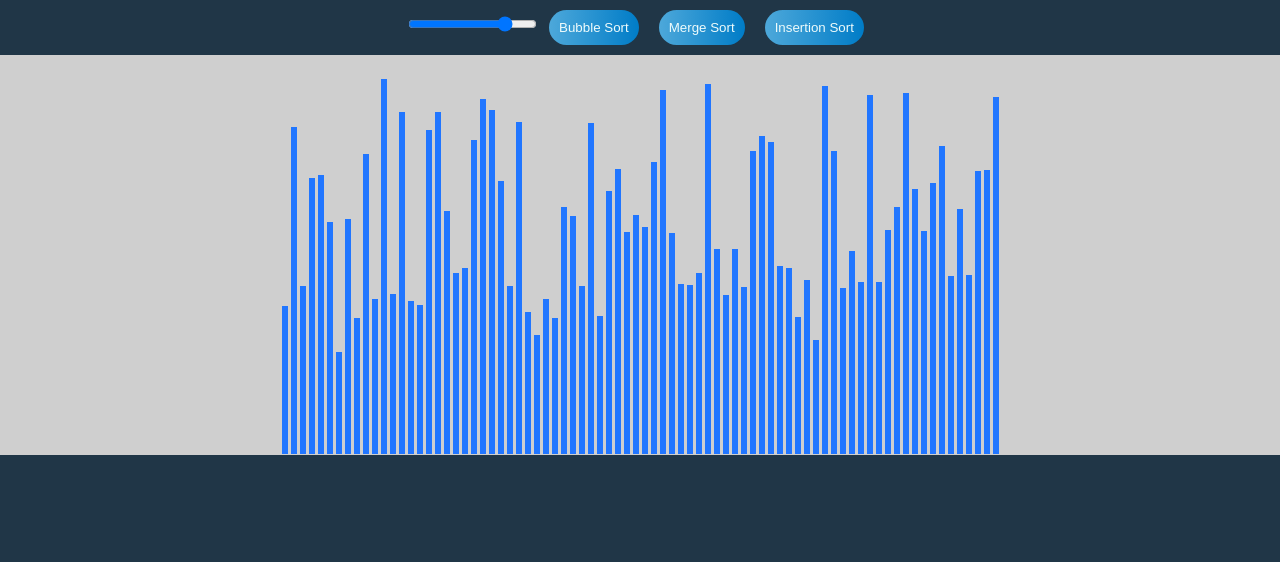
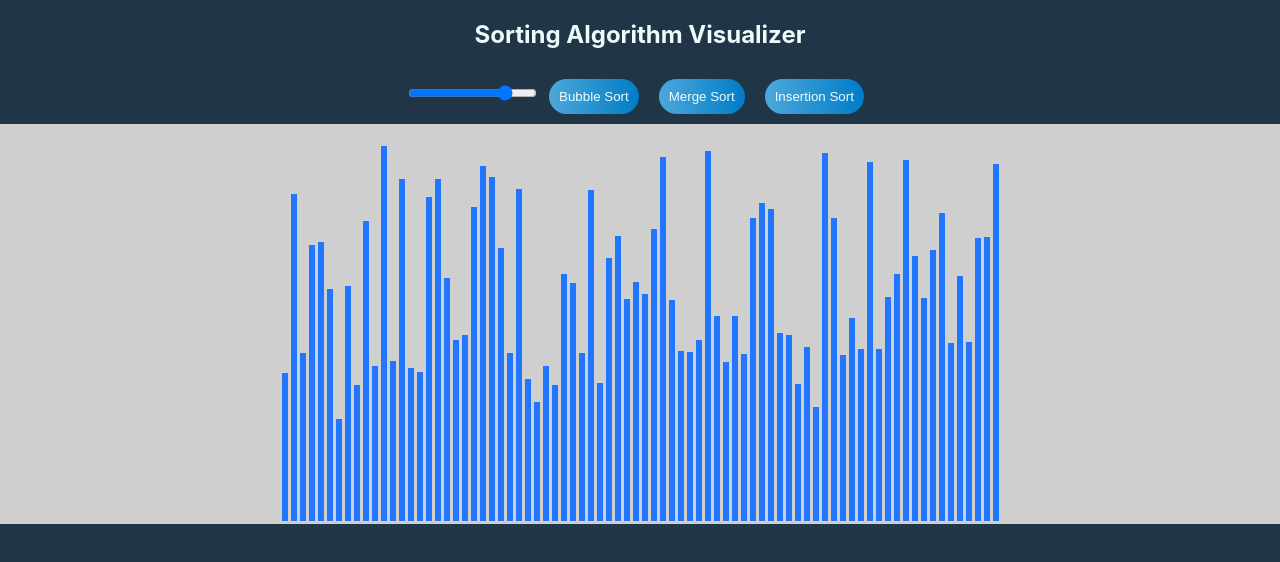
Before and after one commit to arpitkarnatak/sorting-vis, a React (Create React App) app: page / in a window 1280 px wide. Shown: the top 562 px of the page. Built offline with nearby package versions, Linux system fonts and the light colour scheme.

Commit message:
New build files

```diff
--- a/package.json
+++ b/package.json
@@ -3,6 +3,7 @@
   "version": "0.1.0",
   "private": true,
   "dependencies": {
+    "@fortawesome/fontawesome-svg-core": "^1.2.35",
     "@testing-library/jest-dom": "^5.12.0",
     "@testing-library/react": "^11.2.7",
     "@testing-library/user-event": "^12.8.3",
--- a/public/index.html
+++ b/public/index.html
@@ -2,14 +2,14 @@
 <html lang="en">
   <head>
     <meta charset="utf-8" />
-    <link rel="icon" href="%PUBLIC_URL%/favicon.ico" />
+    <link rel="icon" href="%PUBLIC_URL%/bar.png" />
     <meta name="viewport" content="width=device-width, initial-scale=1" />
     <meta name="theme-color" content="#000000" />
     <meta
       name="description"
       content="Web site created using create-react-app"
     />
-    <link rel="apple-touch-icon" href="%PUBLIC_URL%/logo192.png" />
+    <link rel="apple-touch-icon" href="%PUBLIC_URL%/bar.png" />
     <!--
       manifest.json provides metadata used when your web app is installed on a
       user's mobile device or desktop. See https://developers.google.com/web/fundamentals/web-app-manifest/
@@ -24,7 +24,7 @@
       work correctly both with client-side routing and a non-root public URL.
       Learn how to configure a non-root public URL by running `npm run build`.
     -->
-    <title>React App</title>
+    <title>Visualizer</title>
   </head>
   <body>
     <noscript>You need to enable JavaScript to run this app.</noscript>
--- a/src/App.css
+++ b/src/App.css
@@ -5,10 +5,20 @@
   flex-direction: column
 }
 
+h2{
+  margin-bottom: 20px;
+  color: #eefbfb
+}
+
+.Header{
+  height: 20%
+}
+
 .block{
   background-color: #2176ff;
   margin: 1.5px;
   min-width: 6px;
+  margin-bottom: 3px;
 }
 
 button{
--- a/src/App.js
+++ b/src/App.js
@@ -32,13 +32,13 @@ function App() {
   return (
     <div className="App">
 
+      <h2>Sorting Algorithm Visualizer</h2>
+
       <div className="Header">
-      <input className='slider-length' type="range" min="1" max="100" value={SliderValue} onChange={(e)=>setSliderValue(e.target.value)}  id="myRange"></input>
-      <button onClick={()=>BubbleSort(Array)}>Bubble Sort</button>
-      <button onClick={()=>mergeSort(Array,0,Array.length, parseInt(SliderValue))}>Merge Sort</button>
-      <button onClick={()=>insertionSort(Array)}>Insertion Sort</button>
-
-
+        <input className='slider-length' type="range" min="1" max="100" value={SliderValue} onChange={(e)=>setSliderValue(e.target.value)}  id="myRange"></input>
+        <button onClick={()=>BubbleSort(Array)}>Bubble Sort</button>
+        <button onClick={()=>mergeSort(Array,0,Array.length, parseInt(SliderValue))}>Merge Sort</button>
+        <button onClick={()=>insertionSort(Array)}>Insertion Sort</button>
       </div>
 
 
--- a/src/index.css
+++ b/src/index.css
@@ -10,6 +10,6 @@ body {
 }
 
 code {
-  font-family: source-code-pro, Menlo, Monaco, Consolas, 'Courier New',
-    monospace;
+  font-family: 'Helvetica', 'Arial', sans-serif, 'Courier New',
+  monospace;
 }
--- a/src/mergeSort.js
+++ b/src/mergeSort.js
@@ -3,7 +3,7 @@ import sleep from './sleep'
 
 
 
-const merge = async (arr, l, mid, r) =>{
+const merge = async (arr, l, mid, r, size) =>{
 
     const ll = l
     const rr = r
@@ -39,6 +39,18 @@ const merge = async (arr, l, mid, r) =>{
 
     for(let i = ll; i < rr; i++ ){
         document.getElementById('block-'+i.toString()).style.height = `${ans[i-ll]}px`
+
+        document.getElementById('block-'+i.toString()).style.backgroundColor = colors.ColorDone
+        await sleep()
+
+    }
+
+    if (rr-ll === size){
+        return
+    }
+
+    for(let i=ll;i<rr;i++){
+        document.getElementById('block-'+i.toString()).style.backgroundColor = colors.ColorUnselect
         await sleep()
     }
 
@@ -46,25 +58,26 @@ const merge = async (arr, l, mid, r) =>{
 }
 
 const mergeSort = async (arr, l, r, size) => {
+    if(r-l===size){
 
     document.getElementById('myRange').disabled = true
+
+    }
     if(l>r || l===r-1){
         return;
     }
     let mid = l + parseInt((r-l)/2)
     await mergeSort(arr, l, mid, size)
     await mergeSort(arr, mid, r, size)
-    await merge(arr, l, mid, r)
+    await merge(arr, l, mid, r, size)
 
-    if(r-l === size){
-        for(let i=l;i<r;i++){
-            document.getElementById('block-'+i.toString()).style.backgroundColor = colors.ColorDone
-            await sleep()
-        }
+    if(r-l===size){
 
-    document.getElementById('myRange').disabled = false
+        document.getElementById('myRange').disabled = false
 
     }
+
+
 }
 
 export {mergeSort, merge}
```
Also changed, not shown: public/bar.png (added), public/manifest.json, 18 other files (tests, documents, lock files or other folders).
